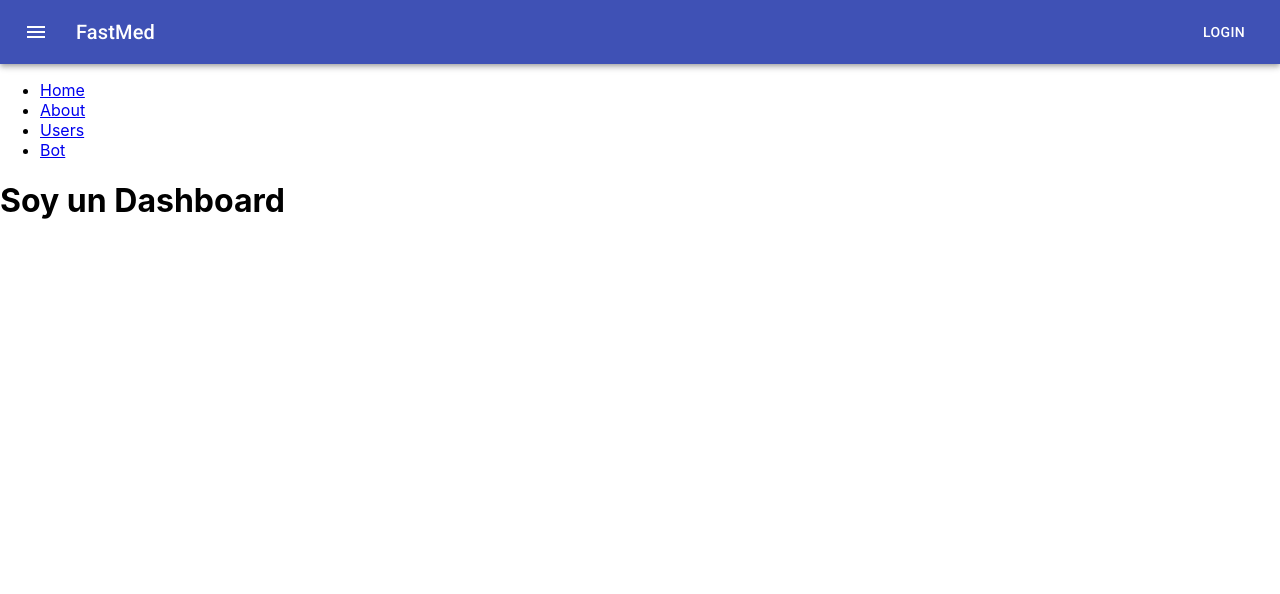
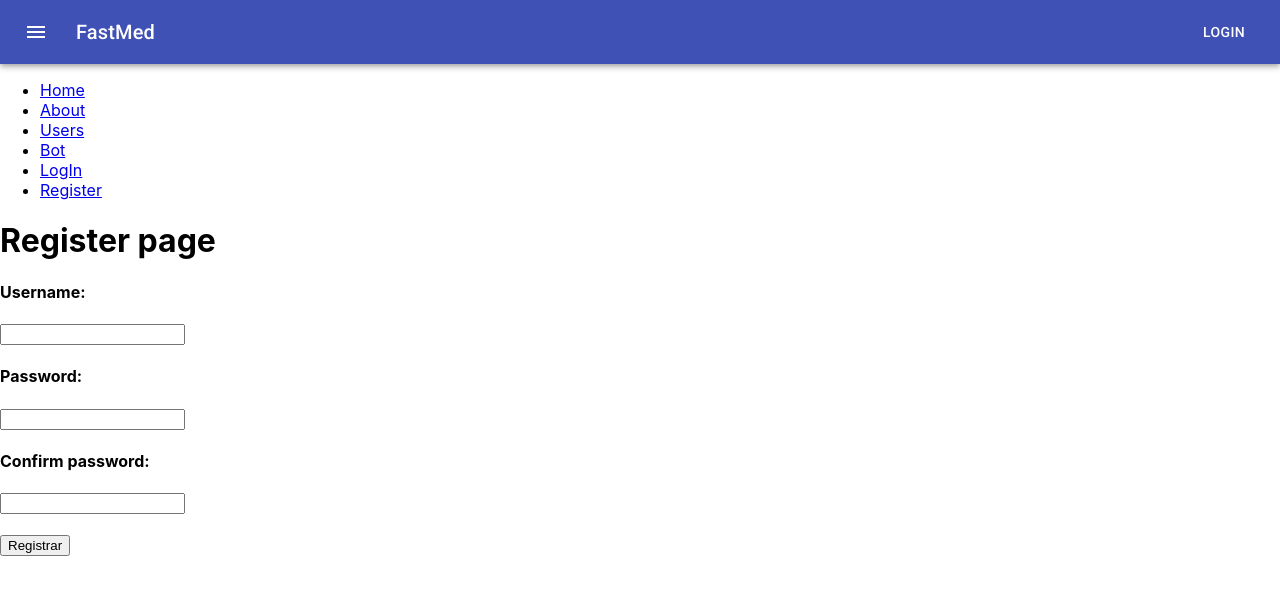
Before and after one commit to SBenjaminVR/FastMed, a React (Create React App) app in the folder client/: page /register in a window 1280 px wide. Shown: the top 594 px of the page. Built offline with nearby package versions, Linux system fonts and the light colour scheme.

Commit message:
Pantallas prototipo de Login y Registro

```diff
--- a/client/src/App.js
+++ b/client/src/App.js
@@ -4,6 +4,9 @@ import React from "react";
 import Dashboard from "./components/Dashboard"
 import Bot from "./components/Bot"
 import Navbar from './components/Navbar'
+import LogIn from './components/LogIn'
+import Register from './components/Register'
+
 import {
   BrowserRouter as Router,
   Switch,
@@ -30,6 +33,12 @@ function App() {
             <li>
               <Link to="/bot">Bot</Link>
             </li>
+            <li>
+              <Link to="/login">LogIn</Link>
+            </li>
+            <li>
+              <Link to="/register">Register</Link>
+            </li>
           </ul>
         </nav>
 
@@ -44,6 +53,12 @@ function App() {
           </Route>
           <Route path="/bot">
             <Bot />
+          </Route>
+          <Route path="/login">
+            <LogIn />
+          </Route>
+          <Route path="/register">
+            <Register />
           </Route>
           <Route path="/">
             <Dashboard />
--- /dev/null
+++ b/client/src/components/LogIn.js
@@ -0,0 +1,19 @@
+import React from 'react'
+
+function LogIn() {
+    return (
+        <div>
+            <h1>LogIn page</h1>
+            <form id="login-form">
+                <h4>Username:</h4>
+                <input type="text" id="user-id" name="user-id" />
+                <h4>Password:</h4>
+                <input type="text" id="user-password" name="user-password" />
+                <br /> <br />
+                <button>Log in</button><button>New user</button>
+            </form>
+        </div>
+    )
+}
+
+export default LogIn;
--- /dev/null
+++ b/client/src/components/Register.js
@@ -0,0 +1,21 @@
+import React from 'react'
+
+function Register() {
+    return (
+        <div>
+            <h1>Register page</h1>
+            <form id="register-form">
+                <h4>Username:</h4>
+                <input type="text" id="user-id" name="user-id" />
+                <h4>Password:</h4>
+                <input type="text" id="user-password" name="user-password" />
+                <h4>Confirm password:</h4>
+                <input type="text" id="user-password" name="user-password" />
+                <br /><br />
+                <button>Registrar</button>
+            </form>
+        </div>
+    )
+}
+
+export default Register;
```
